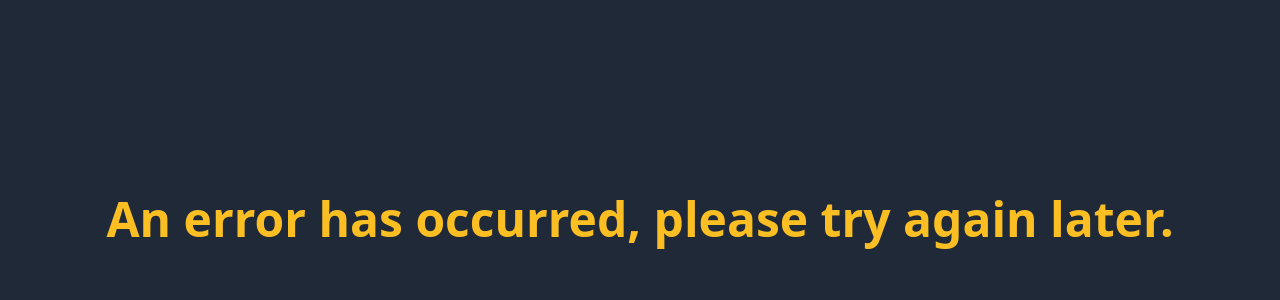
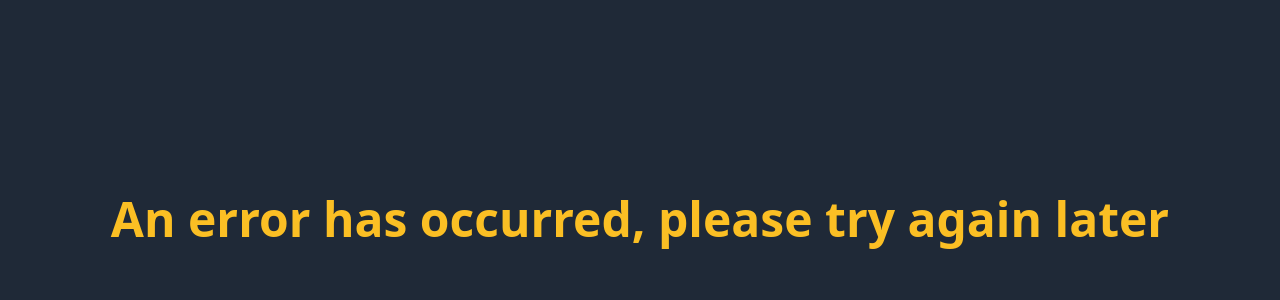
Before and after one commit to seven7ty/py-url, a Flask app: template templates/500.html in a window 1280 px wide. Shown: the part 181-481 px from the top of the page. Run offline with Flask 2, Linux system fonts and the light colour scheme; the template is opened without the code that fills it, so the values that code supplies are empty; some libraries are stand-ins or nearby versions.

Commit message:
remove dots

```diff
--- a/templates/500.html
+++ b/templates/500.html
@@ -11,7 +11,7 @@
 </head>
     <body class="bg-gray-800">
         <div class="flex flex-col items-center justify-center w-screen h-screen text-center">
-            <h1 class="text-5xl font-bold align-middle text-yellow-400">An error has occurred, please try again later.</h1>
+            <h1 class="text-5xl font-bold align-middle text-yellow-400">An error has occurred, please try again later</h1>
         </div>
     </body>
 </html>
--- a/templates/bad-link.html
+++ b/templates/bad-link.html
@@ -11,7 +11,7 @@
 </head>
     <body class="bg-gray-800">
         <div class="flex flex-col items-center justify-center w-screen h-screen text-center">
-            <h1 class="text-5xl font-bold align-middle text-red-400">This link doesn't exist.</h1>
+            <h1 class="text-5xl font-bold align-middle text-red-400">This link doesn't exist</h1>
         </div>
     </body>
 </html>
```
